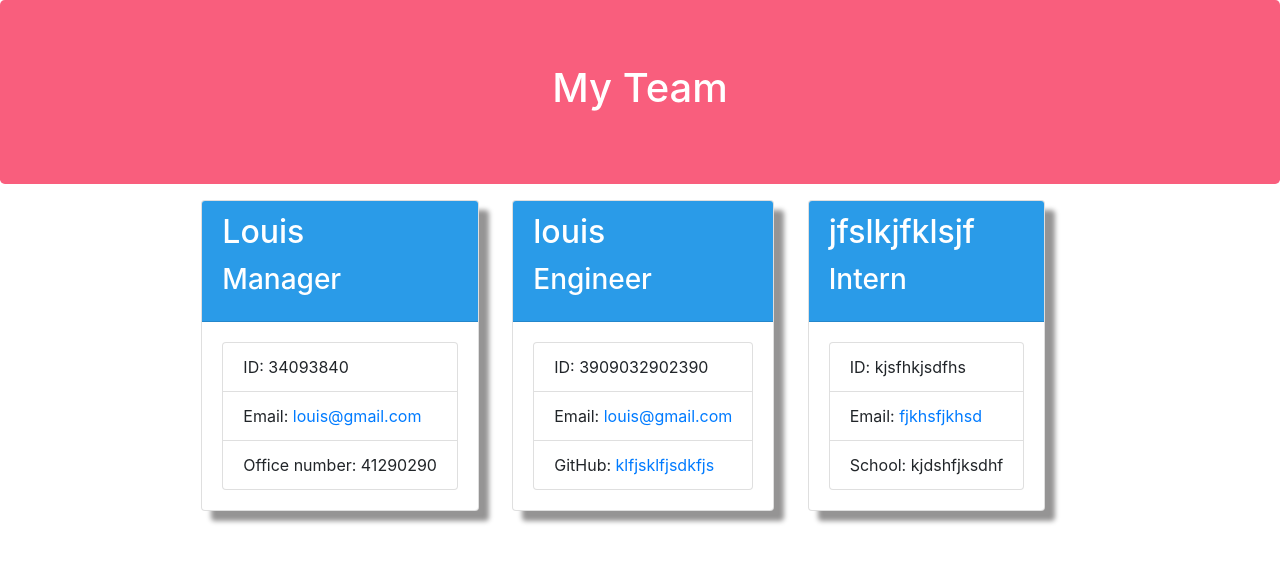
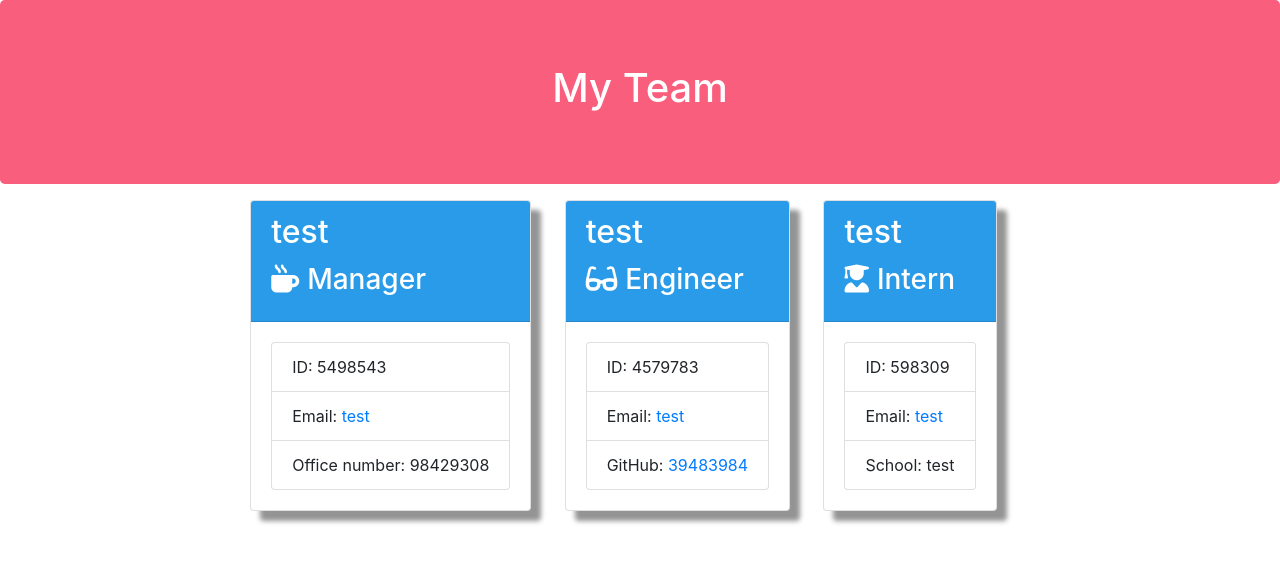
Before and after one commit to chronoslou/Team-Profile-Generator, a website: page output/team.html in a window 1280 px wide. Drawn offline with nearby package versions, Linux system fonts and the light colour scheme.

Commit message:
added a screenshot

```diff
--- a/output/team.html
+++ b/output/team.html
@@ -6,8 +6,10 @@
     <meta name="viewport" content="width=device-width, initial-scale=1.0" />
     <meta http-equiv="X-UA-Compatible" content="ie=edge" />
     <title>My Team</title>
-    <link rel="stylesheet" href="https://cdn.jsdelivr.net/npm/bootstrap@4.6.0/dist/css/bootstrap.min.css" integrity="sha384-B0vP5xmATw1+K9KRQjQERJvTumQW0nPEzvF6L/Z6nronJ3oUOFUFpCjEUQouq2+l" crossorigin="anonymous">
+    <link rel="stylesheet" href="https://stackpath.bootstrapcdn.com/bootstrap/4.3.1/css/bootstrap.min.css"
+        integrity="sha384-ggOyR0iXCbMQv3Xipma34MD+dH/1fQ784/j6cY/iJTQUOhcWr7x9JvoRxT2MZw1T" crossorigin="anonymous">
     <link rel="stylesheet" href="../assets/CSS/style.css">
+    <script src="https://kit.fontawesome.com/c502137733.js"></script>
 </head>
 
 <body>
@@ -23,38 +25,38 @@
             <div class="team-area col-12 d-flex justify-content-center">
                 <div class="card employee-card marginRight">
     <div class="card-header blueTheme">
-        <h2 class="card-title">Louis </h2>
-        <h3 class="card-title">Manager</h3>
+        <h2 class="card-title">test</h2>
+        <h3 class="card-title"><i class="fas fa-mug-hot mr-2"></i>Manager</h3>
     </div>
     <div class="card-body">
         <ul class="list-group">
-            <li class="list-group-item">ID: 34093840</li>
-            <li class="list-group-item">Email: <a href="mailto:louis@gmail.com">louis@gmail.com</a></li>
-            <li class="list-group-item">Office number: 41290290</li>
+            <li class="list-group-item">ID: 5498543</li>
+            <li class="list-group-item">Email: <a href="mailto:test">test</a></li>
+            <li class="list-group-item">Office number: 98429308</li>
         </ul>
     </div>
 </div><div class="card employee-card marginRight">
     <div class="card-header blueTheme">
-        <h2 class="card-title">louis </h2>
-        <h3 class="card-title">Engineer</h3>
+        <h2 class="card-title">test</h2>
+        <h3 class="card-title"><i class="fas fa-glasses mr-2"></i>Engineer</h3>
     </div>
     <div class="card-body">
         <ul class="list-group">
-            <li class="list-group-item">ID: 3909032902390</li>
-            <li class="list-group-item">Email: <a href="mailto:louis@gmail.com">louis@gmail.com</a></li>
-            <li class="list-group-item">GitHub: <a href="https://github.com/klfjsklfjsdkfjs" target="_blank" rel="noopener noreferrer">klfjsklfjsdkfjs</a></li>
+            <li class="list-group-item">ID: 4579783</li>
+            <li class="list-group-item">Email: <a href="mailto:test">test</a></li>
+            <li class="list-group-item">GitHub: <a href="https://github.com/39483984" target="_blank" rel="noopener noreferrer">39483984</a></li>
         </ul>
     </div>
 </div><div class="card employee-card marginRight">
     <div class="card-header blueTheme">
-        <h2 class="card-title">jfslkjfklsjf</h2>
-        <h3 class="card-title">Intern</h3>
+        <h2 class="card-title">test</h2>
+        <h3 class="card-title"><i class="fas fa-user-graduate mr-2"></i>Intern</h3>
     </div>
     <div class="card-body">
         <ul class="list-group">
-            <li class="list-group-item">ID: kjsfhkjsdfhs</li>
-            <li class="list-group-item">Email: <a href="mailto:fjkhsfjkhsd">fjkhsfjkhsd</a></li>
-            <li class="list-group-item">School: kjdshfjksdhf</li>
+            <li class="list-group-item">ID: 598309</li>
+            <li class="list-group-item">Email: <a href="mailto:test">test</a></li>
+            <li class="list-group-item">School: test</li>
         </ul>
     </div>
 </div>
```
Also changed, not shown: README.md, assets/images/app.png (added), 1 other file.
